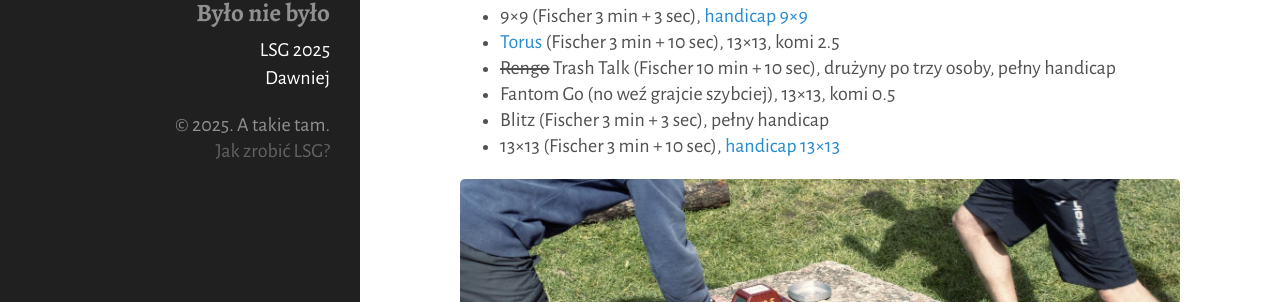
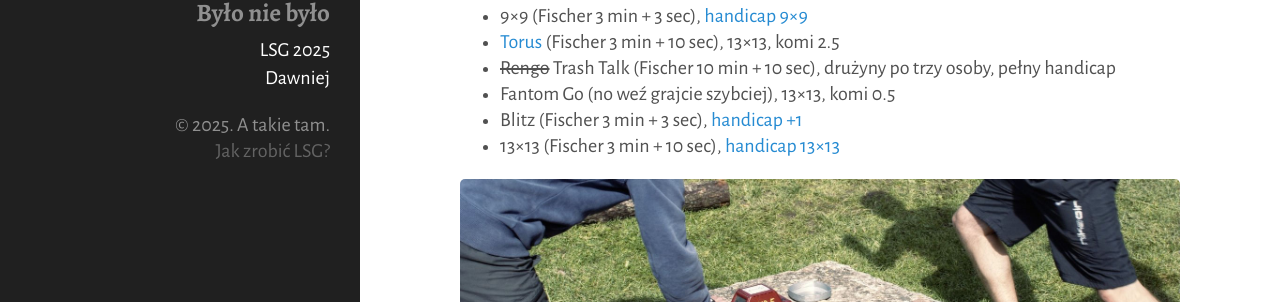
Before and after one commit to tasuki/lsg, a Jekyll site: the page built from _pages/turnieje.md, in a window 1280 px wide. Shown: the part 778-1080 px from the top of the page. Built offline with Jekyll 4.4.1, drawn with Linux system fonts in a browser that asks for light colours.

Commit message:
Nowe handicapy 9x9, 13x13, blitz

```diff
--- a/_pages/turnieje.md
+++ b/_pages/turnieje.md
@@ -26,7 +26,7 @@ Turnieje rozrywkowe są w większości rozgrywane systemem podwójnej drabinki.
 - [Torus](https://senseis.xmp.net/?ToroidalGo) (Fischer 3 min + 10 sec), 13&times;13, komi 2.5
 - ~~Rengo~~ Trash Talk (Fischer 10 min + 10 sec), drużyny po trzy osoby, pełny handicap
 - Fantom Go (no weź grajcie szybciej), 13&times;13, komi 0.5
-- Blitz (Fischer 3 min + 3 sec), pełny handicap
+- Blitz (Fischer 3 min + 3 sec), [handicap +1](/public/handi/handi-blitz.pdf)
 - 13&times;13 (Fischer 3 min + 10 sec), [handicap 13&times;13](/public/handi/handi-13.pdf)
 
 ![przystanek alaska](/public/drabinka.jpg)
```
Also changed, not shown: _pages/organizacja/turnieje.md (+1 -1 lines), 3 other files.
